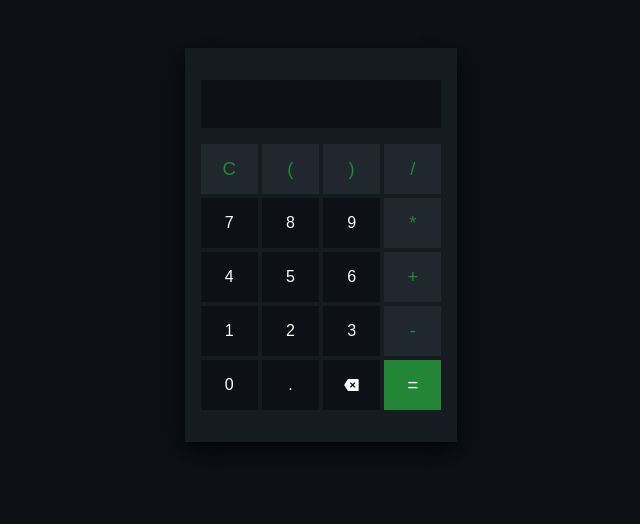
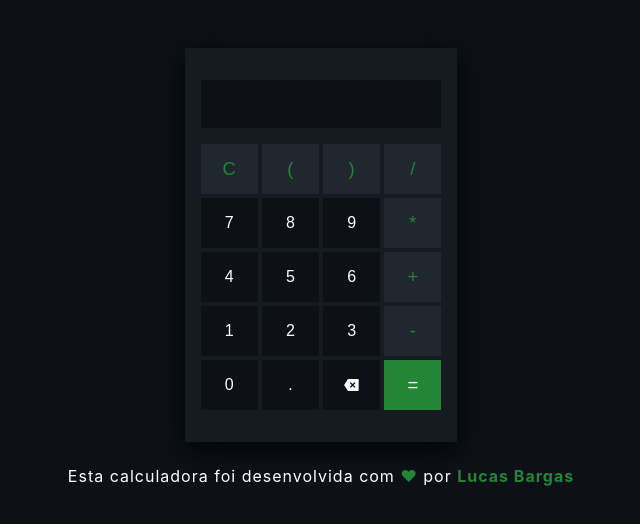
Before and after one commit to LucasBargas/simple_calculator, a Next.js app: page / in a window 1280 px wide. Shown: the top 524 px of the page, without its empty margins (319-959 px from the left). Built offline with nearby package versions, Linux system fonts and the light colour scheme.

Commit message:
Informações de criação - adicionadas

```diff
--- /dev/null
+++ b/components/CreatorInfos.js
@@ -0,0 +1,13 @@
+import styles from './CreatorInfos.module.scss';
+
+const CreatorInfos = () => {
+  return (
+    <section className={styles.CreatorInfosContainer}>
+      <p>
+        Esta calculadora foi desenvolvida com <span>♥</span> por <a href="https://projetoslucasbargas.com/" target="_blank" rel="noopener noreferrer">Lucas Bargas</a>
+      </p>
+    </section>
+  )
+}
+
+export default CreatorInfos
--- /dev/null
+++ b/components/CreatorInfos.module.scss
@@ -0,0 +1,20 @@
+@import '../styles/variables.scss';
+
+.CreatorInfosContainer {
+  padding-top: 1.5rem;
+  text-align: center;
+
+  p {
+    letter-spacing: 1px;
+    font-weight: normal;
+
+    span, a {
+      font-weight: bold;
+      color: $green-color;
+    }
+
+    a {
+      text-decoration: none;
+    }
+  }
+}
--- a/pages/_app.js
+++ b/pages/_app.js
@@ -11,7 +11,7 @@ function MyApp({ Component, pageProps }) {
         <meta property="og:type" content="website" />
         <meta property="og:title" content="Lucas Bargas - Calculadora" />
         <meta property="og:site_name" content="Lucas Bargas - Calculadora" />
-        <meta property="og:description" content="Calculadora simples desenvolvida por Lucas Bargas com o Framework NextJS e estilizada com SCSS. " />
+        <meta property="og:description" content="Calculadora simples desenvolvida por Lucas Bargas com o Framework NextJS e estilizada com SCSS." />
         <meta property="og:url" content="https://simple-calculator-lucasbargas.vercel.app/" />
       </Head>
 
--- a/pages/index.js
+++ b/pages/index.js
@@ -1,6 +1,7 @@
 import React, { useState, useEffect, useRef } from 'react';
 import styles from '../styles/Home.module.scss';
 import { RiDeleteBack2Fill } from 'react-icons/ri';
+import CreatorInfos from '../components/CreatorInfos';
 
 const Home = () => {
   const [inputValue, setInputValue] = useState('');
@@ -82,6 +83,8 @@ const Home = () => {
           <button onClick={handleResultAccount} className={`${styles.equal} ${styles.symbol}`}>=</button>
         </div>
       </div>
+
+      <CreatorInfos />
     </section>
   )
 }
--- a/styles/globals.scss
+++ b/styles/globals.scss
@@ -9,6 +9,7 @@
 body {
   background: $primary-color;
   color: $light-color;
+  font-family: -apple-system, BlinkMacSystemFont, 'Segoe UI', Roboto, Oxygen, Ubuntu, Cantarell, 'Open Sans', 'Helvetica Neue', sans-serif;
   font-weight: bold;
 
   button {
```
